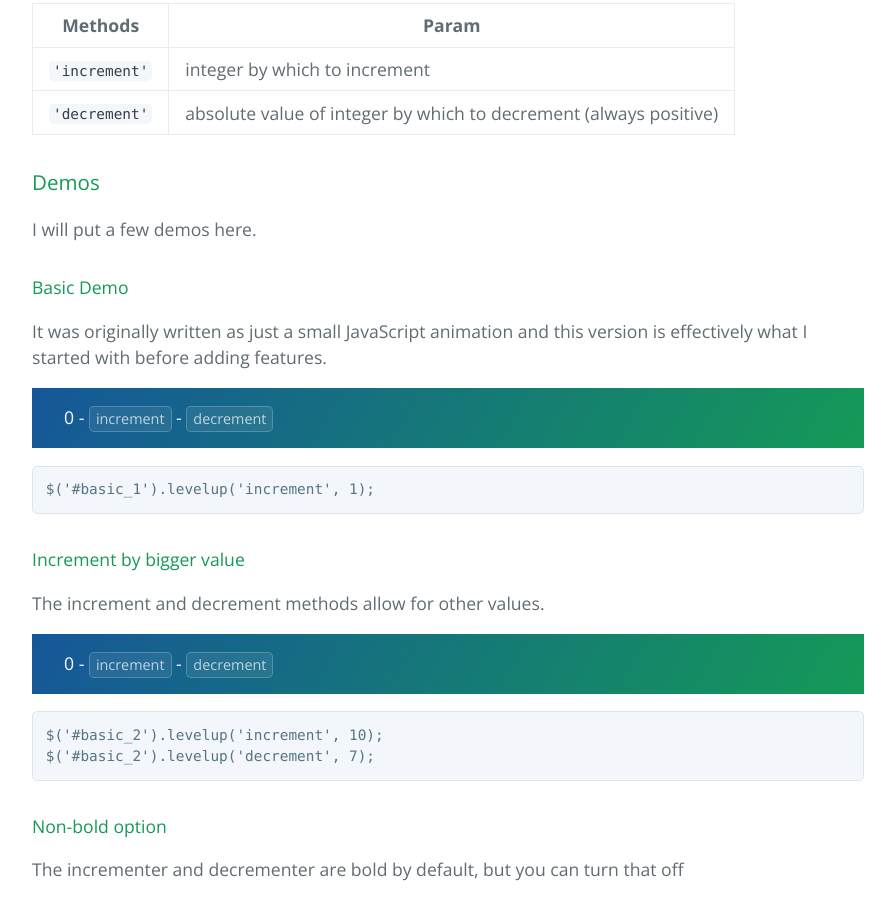
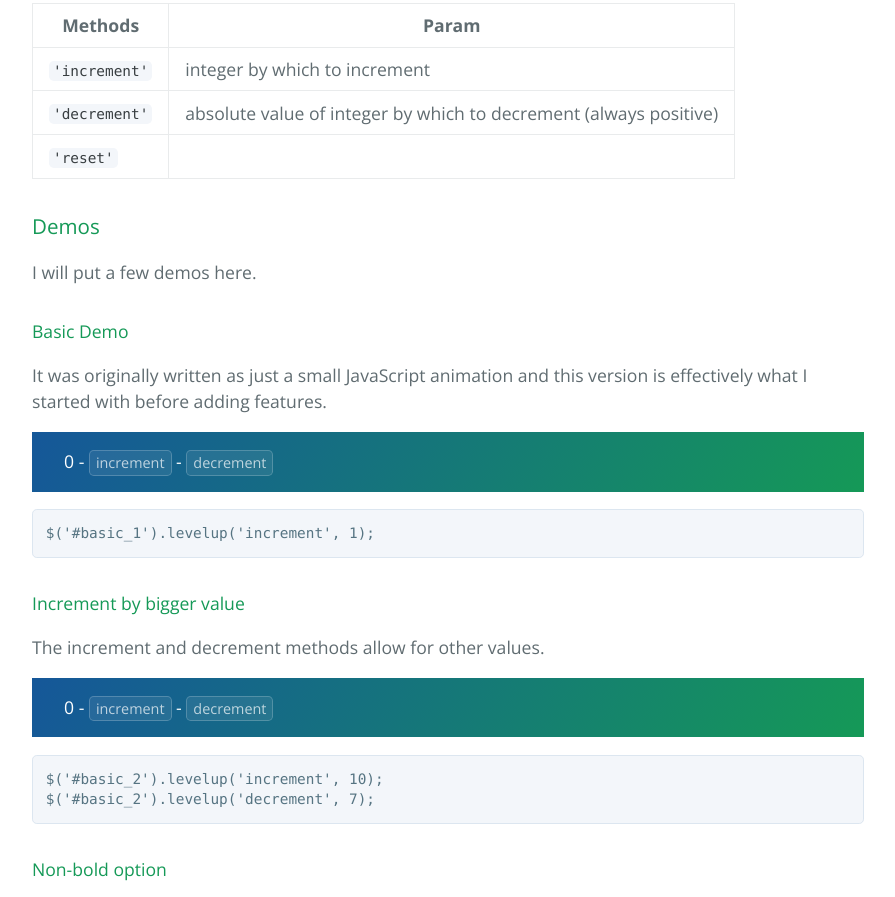
Before and after one commit to pstrinkle/jquery-levelup, a website: page index.html in a window 1280 px wide. Shown: the part 1609-2506 px from the top of the page, without its empty margins (192-1087 px from the left). Drawn offline with nearby package versions, Linux system fonts and the light colour scheme.

Commit message:
reset parameters documented

```diff
--- a/index.html
+++ b/index.html
@@ -129,6 +129,10 @@
           <tr>
             <td><code>'decrement'</code></td>
             <td>absolute value of integer by which to decrement (always positive)</td>
+          </tr>
+          <tr>
+            <td><code>'reset'</code></td>
+            <td></td>
           </tr>
         </tbody>
       </table>
```
Also changed, not shown: README.md.
